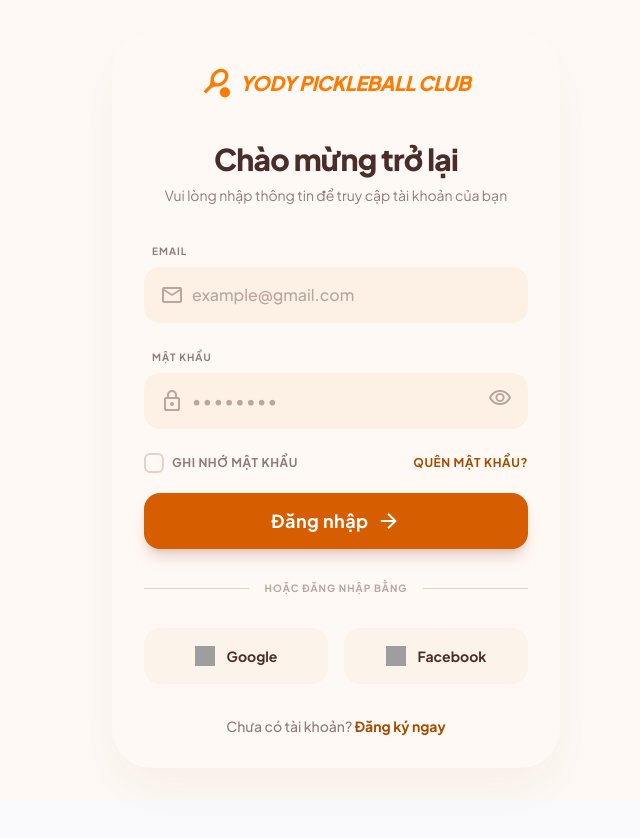
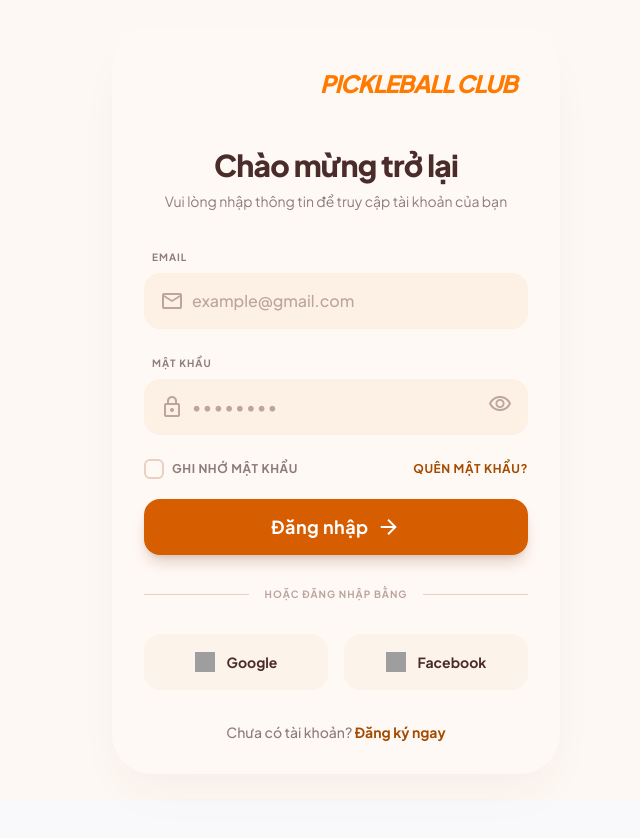
Before and after one commit to banhdaidung-ai/PickeballYO, a React (Vite) app: page /#/login in a window 1280 px wide. Shown: the top 838 px of the page, without its empty margins (304-944 px from the left). Built offline with nearby package versions, Linux system fonts and the light colour scheme; no server answers; grey boxes are pictures that could not be loaded.

Commit message:
Update branding to match uploaded image (paddle/ball logo and PICKLEBALL CLUB text)

```diff
--- a/index.html
+++ b/index.html
@@ -4,7 +4,7 @@
     <meta charset="UTF-8" />
     <link rel="icon" type="image/svg+xml" href="vite.svg" />
     <meta name="viewport" content="width=device-width, initial-scale=1.0" />
-    <title>YODY Pickleball Club</title>
+    <title>PICKLEBALL CLUB</title>
     <link href="https://fonts.googleapis.com/css2?family=Plus+Jakarta+Sans:wght@400;500;600;700;800&family=Lexend:wght@300;400;500;600;700&display=swap" rel="stylesheet"/>
     <link href="https://fonts.googleapis.com/css2?family=Material+Symbols+Outlined:wght,FILL@100..700,0..1&display=swap" rel="stylesheet"/>
   </head>
--- /dev/null
+++ b/src/components/Logo.jsx
@@ -0,0 +1,37 @@
+import React from 'react';
+
+const Logo = ({ className = "w-10 h-10", textColor = "text-[#FF7A00]", showText = false, fontSize = "text-xl", iconOnly = false }) => {
+  return (
+    <div className={`flex items-center gap-2 ${className}`}>
+      <svg
+        viewBox="0 0 100 100"
+        className="w-full h-full"
+        fill="none"
+        xmlns="http://www.w3.org/2000/svg"
+      >
+        {/* Pickleball Paddle */}
+        <g transform="rotate(-15 50 50)">
+          {/* Paddle Head */}
+          <rect
+            x="30" y="15" width="40" height="45" rx="15"
+            fill="#FF7A00"
+          />
+          {/* Handle */}
+          <rect
+            x="46" y="60" width="8" height="25" rx="4"
+            fill="#FF7A00"
+          />
+        </g>
+        {/* Ball */}
+        <circle cx="75" cy="75" r="8" fill="#FF7A00" />
+      </svg>
+      {showText && !iconOnly && (
+        <span className={`${textColor} font-headline font-black italic tracking-tighter ${fontSize} uppercase whitespace-nowrap`}>
+          Pickleball Club
+        </span>
+      )}
+    </div>
+  );
+};
+
+export default Logo;
--- a/src/components/TopAppBar.jsx
+++ b/src/components/TopAppBar.jsx
@@ -1,13 +1,11 @@
 import React from 'react';
+import Logo from './Logo';
 
 const TopAppBar = () => {
   return (
     <header className="bg-white/80 dark:bg-slate-900/80 backdrop-blur-md fixed top-0 z-50 flex justify-between items-center w-full px-6 py-3">
       <div className="flex items-center gap-3">
-        <div className="w-10 h-10 rounded-full bg-slate-900 border-2 border-primary-container flex items-center justify-center">
-          <span className="text-primary font-black text-2xl font-headline leading-none translate-y-[1px]">Y</span>
-        </div>
-        <h1 className="text-xl font-bold tracking-tighter text-slate-900 dark:text-slate-50 font-headline">YODY Pickleball Club</h1>
+        <Logo className="w-8 h-8" showText={true} fontSize="text-lg" textColor="text-slate-900 dark:text-slate-50" />
       </div>
       <div className="flex items-center gap-2">
         <button className="w-10 h-10 flex items-center justify-center rounded-full hover:bg-slate-100 dark:hover:bg-slate-800 transition-colors text-slate-500 dark:text-slate-400">
--- a/src/pages/Login.jsx
+++ b/src/pages/Login.jsx
@@ -1,6 +1,7 @@
 import React, { useState } from 'react';
 import { useNavigate, Link } from 'react-router-dom';
 import { signIn, signInWithGoogle, signInWithFacebook, isInAppBrowser, signInWithGoogleRedirect, signInWithFacebookRedirect } from '../services/authService';
+import Logo from '../components/Logo';
 
 const Login = () => {
   const navigate = useNavigate();
@@ -88,9 +89,8 @@ const Login = () => {
         <div className="absolute bottom-0 left-0 w-64 h-64 bg-[#FF7A00]/5 rounded-full blur-[80px] -z-10"></div>
 
         {/* Logo */}
-        <div className="flex items-center justify-center gap-2 mb-10">
-          <span className="material-symbols-outlined text-[#FF7A00] text-3xl font-black" style={{ fontVariationSettings: "'FILL' 1" }}>sports_tennis</span>
-          <span className="text-[#FF7A00] font-headline font-black italic tracking-tight text-xl uppercase">YODY Pickleball Club</span>
+        <div className="flex justify-center mb-10">
+          <Logo className="w-12 h-12" fontSize="text-2xl" showText={true} />
         </div>
 
         {/* Header */}
--- a/src/pages/Registration.jsx
+++ b/src/pages/Registration.jsx
@@ -1,6 +1,7 @@
 import React, { useState } from 'react';
 import { useNavigate } from 'react-router-dom';
 import { signUp } from '../services/authService';
+import Logo from '../components/Logo';
 
 const Registration = () => {
   const navigate = useNavigate();
@@ -111,7 +112,7 @@ const Registration = () => {
         >
           <span className="material-symbols-outlined font-bold">arrow_back</span>
         </button>
-        <h1 className="text-xl font-black italic tracking-tighter text-[#4A2C2A] font-headline uppercase">CLUB JOIN</h1>
+        <Logo className="w-8 h-8" showText={true} fontSize="text-xl" />
         <button className="w-10 h-10 flex items-center justify-center rounded-xl bg-[#FF7A00] shadow-lg shadow-orange-900/20 text-white">
           <span className="material-symbols-outlined font-bold">help</span>
         </button>
--- a/src/pages/SessionDetails.jsx
+++ b/src/pages/SessionDetails.jsx
@@ -3,6 +3,7 @@ import { useNavigate, useParams } from 'react-router-dom';
 import { useAuth } from '../contexts/AuthContext';
 import { subscribeToSession } from '../services/dataService';
 import { bookSession, cancelBooking } from '../services/bookingService';
+import Logo from '../components/Logo';
 
 const SessionDetails = () => {
   const navigate = useNavigate();
@@ -163,10 +164,7 @@ const SessionDetails = () => {
           >
             <span className="material-symbols-outlined">arrow_back</span>
           </button>
-          <div className="w-8 h-8 rounded-full bg-slate-900 flex items-center justify-center border-2 border-primary-container">
-            <span className="text-primary font-black text-lg font-headline leading-none">Y</span>
-          </div>
-          <span className="text-xl font-black italic text-orange-600 dark:text-orange-400 tracking-tight font-headline uppercase">YODY Pickleball Club</span>
+          <Logo className="w-8 h-8" showText={true} fontSize="text-xl" textColor="text-orange-600 dark:text-orange-400" />
         </div>
         <div className="w-10 h-10 rounded-full bg-surface-container-highest overflow-hidden border-2 border-primary-container">
           <img className="w-full h-full object-cover" alt="User profile" src={user?.photoURL || "https://lh3.googleusercontent.com/aida-public/AB6AXuAnKA1RmjFvYnMEzjttpJ2pGlM4QzXFgMLEuaNn729YytQS2C0vmfwxShnjeyGJOaw7spJH7YdXGr7ufHtvaZnDqm2W1elLE9HRI16ZbCfotNBZ3gnWKLLaZUDLmGn76Gsq9EeVctEXmbRqIQkcDzRPadW8QH3vZIa1tpjOA-rYzIBwVsWYtk6o5_u_k6K21NR1PJ_NwasUJC760gvPPOyUZelXfpJs5os58He9aUpSSCnMUkvU8kmS7KcWgY_B9suxuelRcGHhLqc"}/>
```
